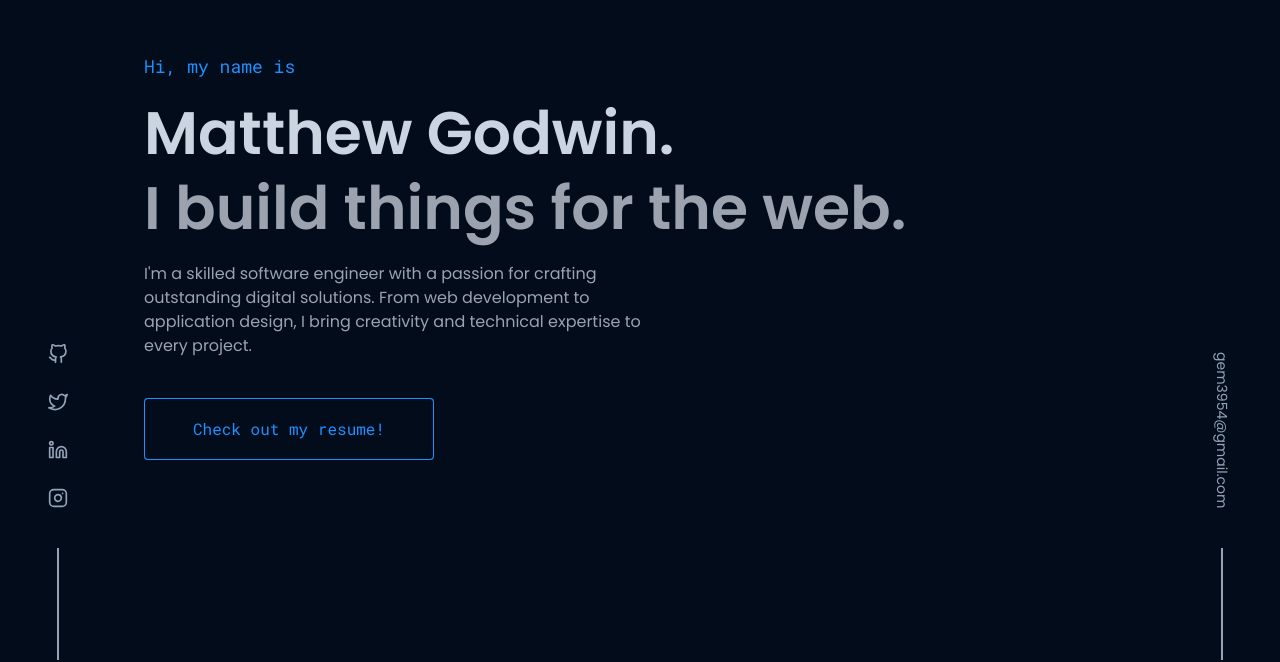
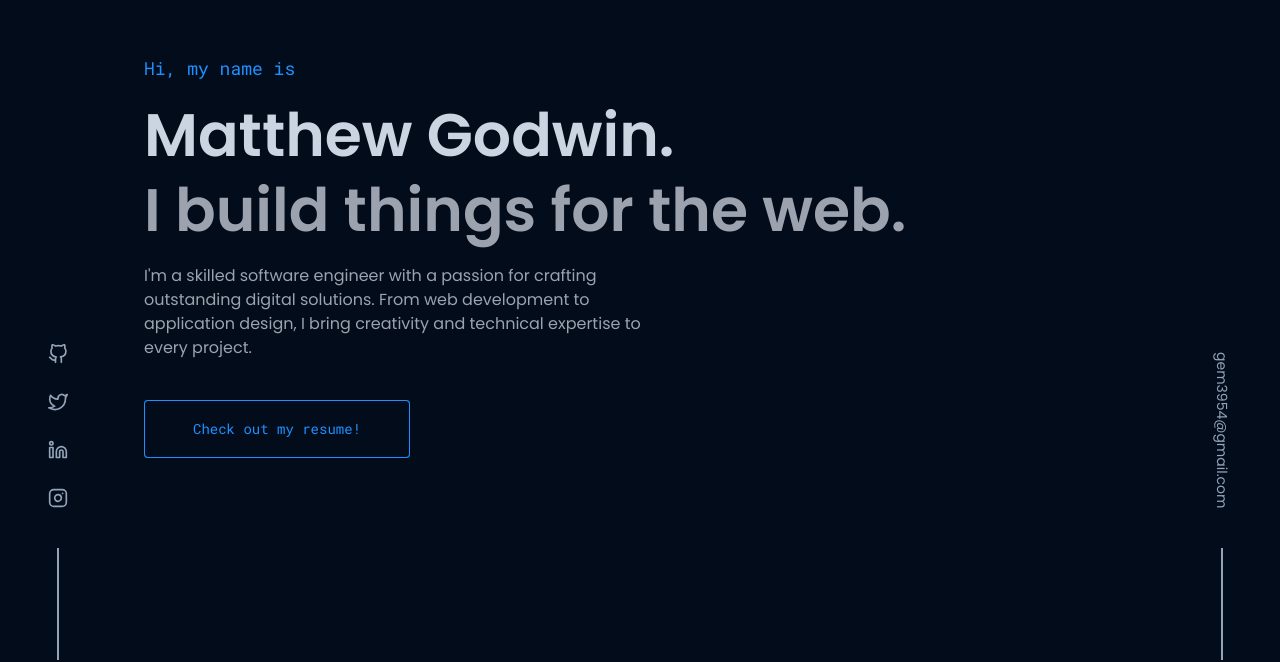
Before and after one commit to godwinmat/my-portfolio, a Next.js app: page / in a window 1280 px wide. Shown: the part 140-802 px from the top of the page. Built offline with nearby package versions, Linux system fonts and the light colour scheme.

Commit message:
Reduced the font size of the CustomButton text

```diff
--- a/app/components/CustomButton.js
+++ b/app/components/CustomButton.js
@@ -9,7 +9,7 @@ const CustomButton = ({ href = "", children }) => {
             className="my-4 inline-block bg-primary rounded-[4px]"
         >
             <button
-                className={`${roboto.className} border border-primary text-primary text-base py-[18px] px-12 rounded-[4px] hover:-translate-x-[6px] hover:-translate-y-[6px] bg-background duration-300`}
+                className={`${roboto.className} border border-primary text-primary text-sm py-[18px] px-12 rounded-[4px] hover:-translate-x-[6px] hover:-translate-y-[6px] bg-background duration-300`}
             >
                 {children}
             </button>
```
